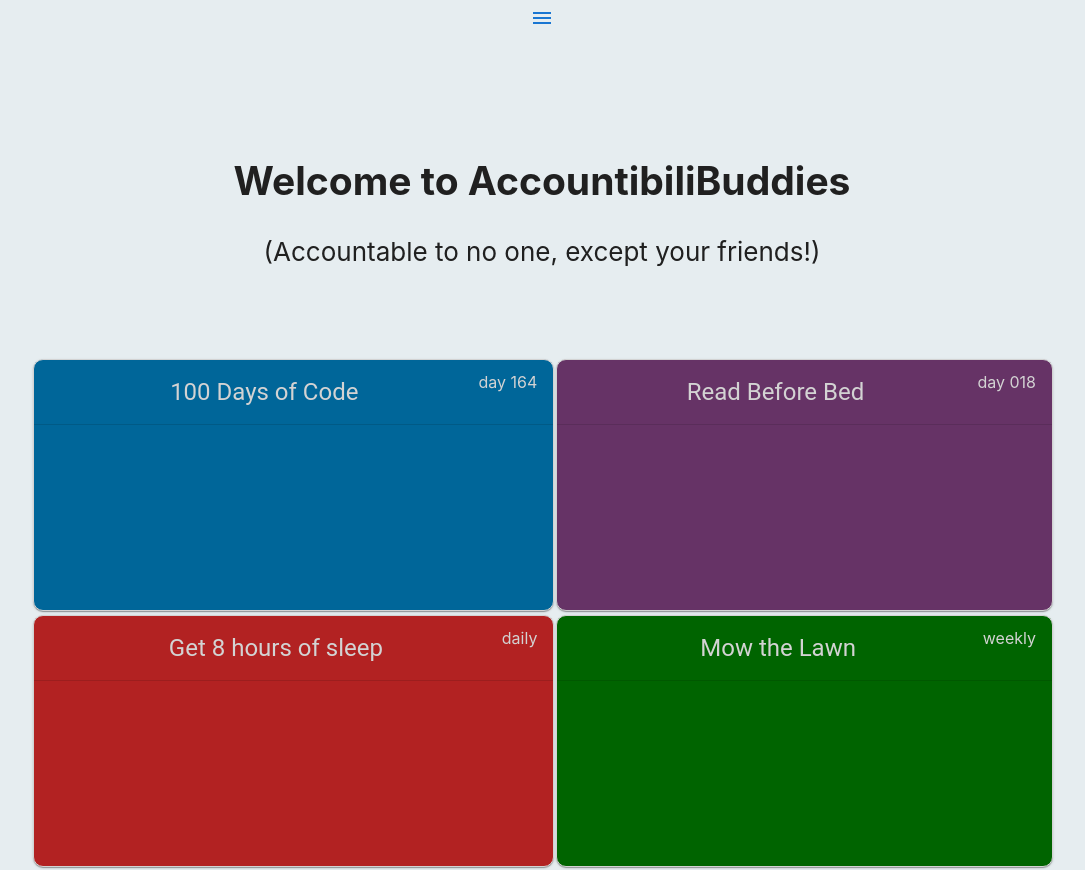
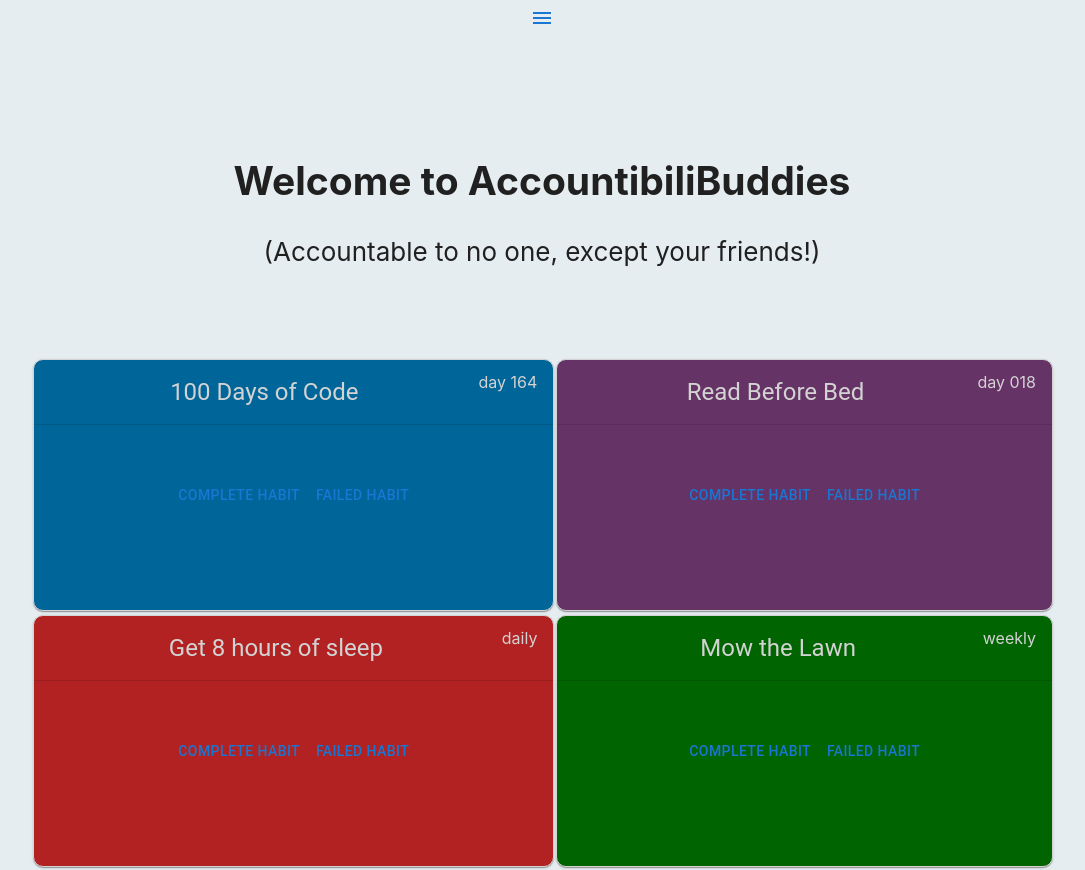
Before and after one commit to MichaelSault/AccountabiliBuddies, a React (Create React App) app in the folder accountabilibuddies/: page / in a window 1280 px wide. Shown: the whole page, without its empty margins (98-1183 px from the left). Built offline with nearby package versions, Linux system fonts and the light colour scheme.

Commit message:
moved dashboard to it's own component

```diff
--- a/accountabilibuddies/src/App.js
+++ b/accountabilibuddies/src/App.js
@@ -1,6 +1,5 @@
 import './App.css';
-
-import MainCard from './components/MainCard.component';
+import Dashboard from './components/Dashboard.component';
 import MenuDrawer from './components/MenuDrawer.component';
 
 function App() {
@@ -13,17 +12,7 @@ function App() {
         </h2>
           (Accountable to no one, except your friends!) {/* have this generate from a list, minecraft style */}
       </header>
-      {/* table will be auto generated from db with the map function */}
-      <table width={'80%'} align='center'>
-        <tr>
-          <td><MainCard title="100 Days of Code" secondary="day 164" background="#006699"/></td>
-          <td><MainCard title="Read Before Bed" secondary="day 018" background="#663366"/></td>
-        </tr>
-        <tr>
-          <td><MainCard title="Get 8 hours of sleep" secondary="daily" background="firebrick"/></td>
-          <td><MainCard title="Mow the Lawn" secondary="weekly" background="darkgreen"/></td>
-        </tr>
-      </table>
+      <Dashboard/>
     </div>
   );
 }
--- /dev/null
+++ b/accountabilibuddies/src/components/Dashboard.component.js
@@ -0,0 +1,19 @@
+import MainCard from './MainCard.component';
+
+
+export default function Dashboard() {
+    return(
+        /* table will be auto generated from db with the map function */
+        <table width={'80%'} align='center'>
+        <tr>
+        <td><MainCard title="100 Days of Code" secondary="day 164" background="#006699"/></td>
+        <td><MainCard title="Read Before Bed" secondary="day 018" background="#663366"/></td>
+        </tr>
+        <tr>
+        <td><MainCard title="Get 8 hours of sleep" secondary="daily" background="firebrick"/></td>
+        <td><MainCard title="Mow the Lawn" secondary="weekly" background="darkgreen"/></td>
+        </tr>
+        </table>
+    );
+
+}
--- a/accountabilibuddies/src/components/MainCard.component.js
+++ b/accountabilibuddies/src/components/MainCard.component.js
@@ -3,7 +3,7 @@ import Chart from 'chart.js/auto';
 
 // material-ui
 import { useTheme } from '@mui/material/styles';
-import { Card, CardContent, CardHeader, Divider, Typography } from '@mui/material';
+import { Button, Card, CardContent, CardHeader, Divider, Typography } from '@mui/material';
 
 // constant
 const headerSX = {
@@ -80,8 +80,11 @@ const MainCard = forwardRef(
                 {children}
                 <div><canvas id="myChart" width="20" height="10"></canvas></div>
             </CardContent>
-        )}
-        {!content && children}
+
+            )}
+            {/* card buttons */}
+            <Button>Complete Habit</Button><Button>Failed Habit</Button>
+            {!content && children}
         </Card>
       );
     }
```
